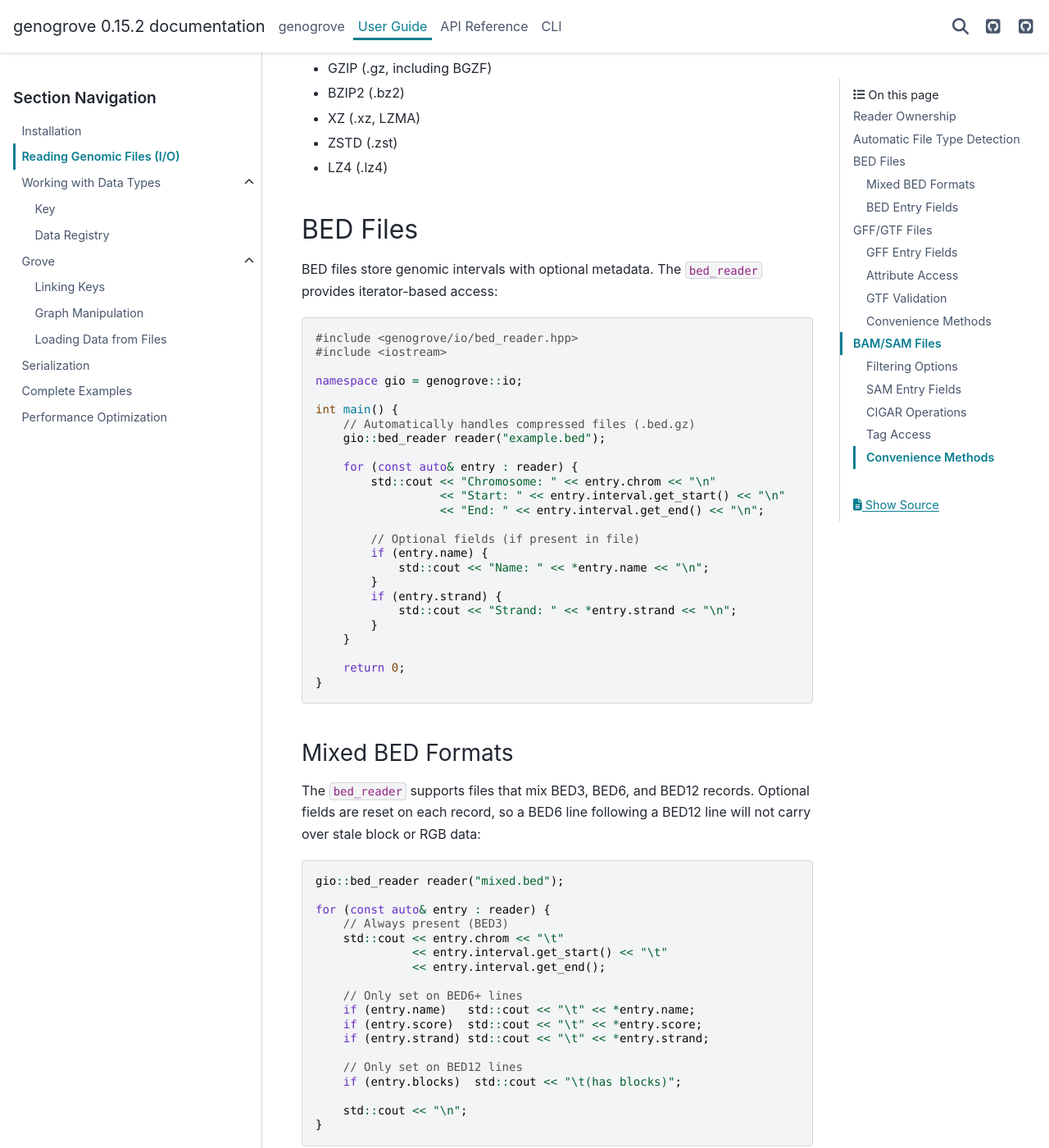
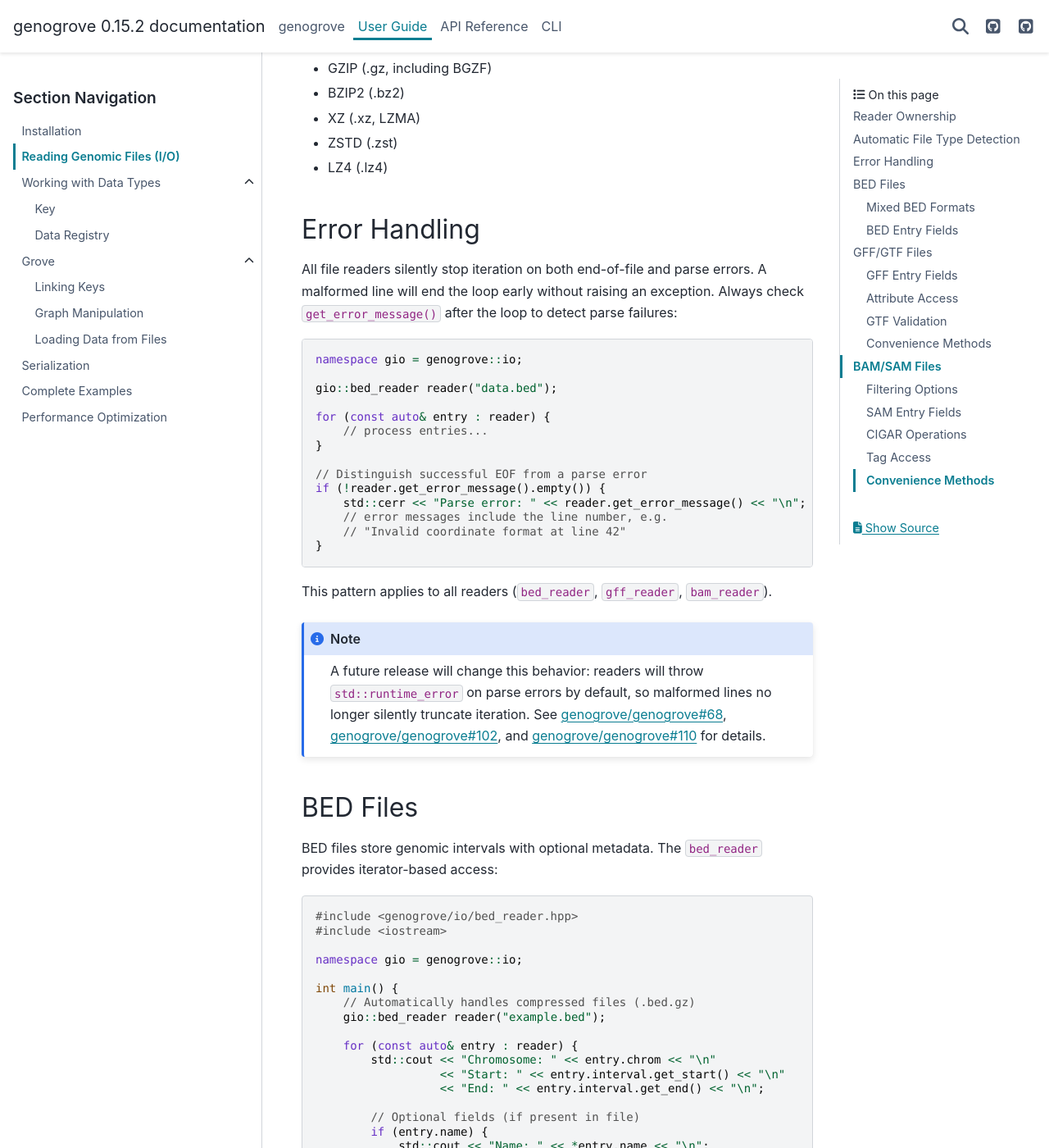
Before and after one commit to genogrove/docs, a Sphinx documentation site: the page built from source/guide/io.md, in a window 1280 px wide and 1400 px high, scrolled down 1443 px. Shown: the whole window at 82% size. Built offline with Sphinx 7.4.7 and the PyData theme 0.15.4, drawn with Linux system fonts in a browser that asks for light colours.

Commit message:
Document mandatory error checking after reader iteration
Adds Error Handling section to the I/O guide explaining that readers
silently stop on parse errors and showing the get_error_message() pattern.
Includes a note that this behavior will change in a future release,
referencing genogrove/genogrove#68, #102, and #110.

Closes #18

Co-Authored-By: Claude Opus 4.6 <noreply@anthropic.com>

````diff
--- a/source/guide/io.md
+++ b/source/guide/io.md
@@ -63,6 +63,39 @@ int main() {
 - XZ (.xz, LZMA)
 - ZSTD (.zst)
 - LZ4 (.lz4)
+
+## Error Handling
+
+All file readers silently stop iteration on both end-of-file and parse errors. A malformed line
+will end the loop early without raising an exception. Always check `get_error_message()` after the
+loop to detect parse failures:
+
+```cpp
+namespace gio = genogrove::io;
+
+gio::bed_reader reader("data.bed");
+
+for (const auto& entry : reader) {
+    // process entries...
+}
+
+// Distinguish successful EOF from a parse error
+if (!reader.get_error_message().empty()) {
+    std::cerr << "Parse error: " << reader.get_error_message() << "\n";
+    // error messages include the line number, e.g.
+    // "Invalid coordinate format at line 42"
+}
+```
+
+This pattern applies to all readers (`bed_reader`, `gff_reader`, `bam_reader`).
+
+```{note}
+A future release will change this behavior: readers will throw `std::runtime_error` on parse
+errors by default, so malformed lines no longer silently truncate iteration. See
+[genogrove/genogrove#68](https://github.com/genogrove/genogrove/issues/68),
+[genogrove/genogrove#102](https://github.com/genogrove/genogrove/issues/102), and
+[genogrove/genogrove#110](https://github.com/genogrove/genogrove/issues/110) for details.
+```
 
 ## BED Files
 
````
